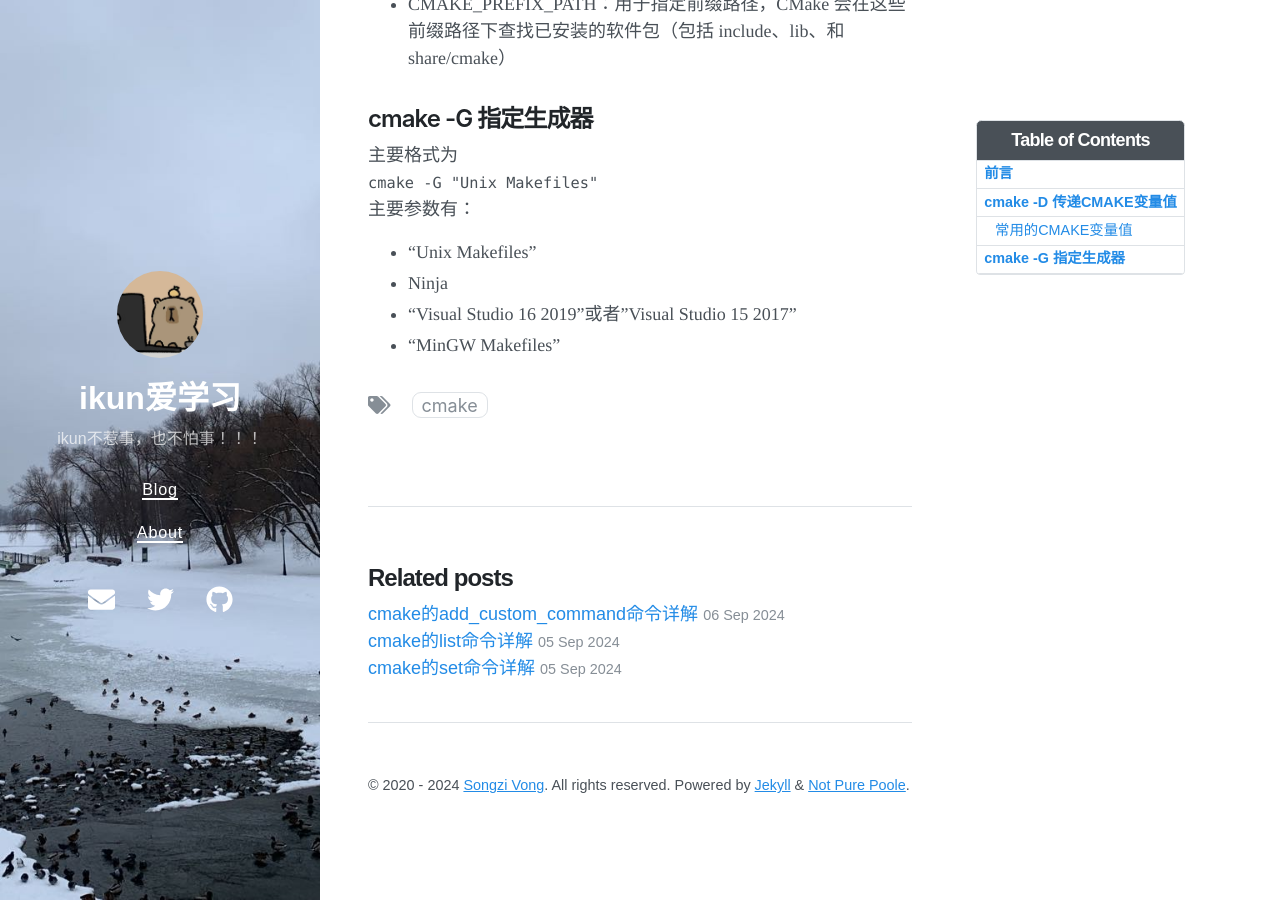
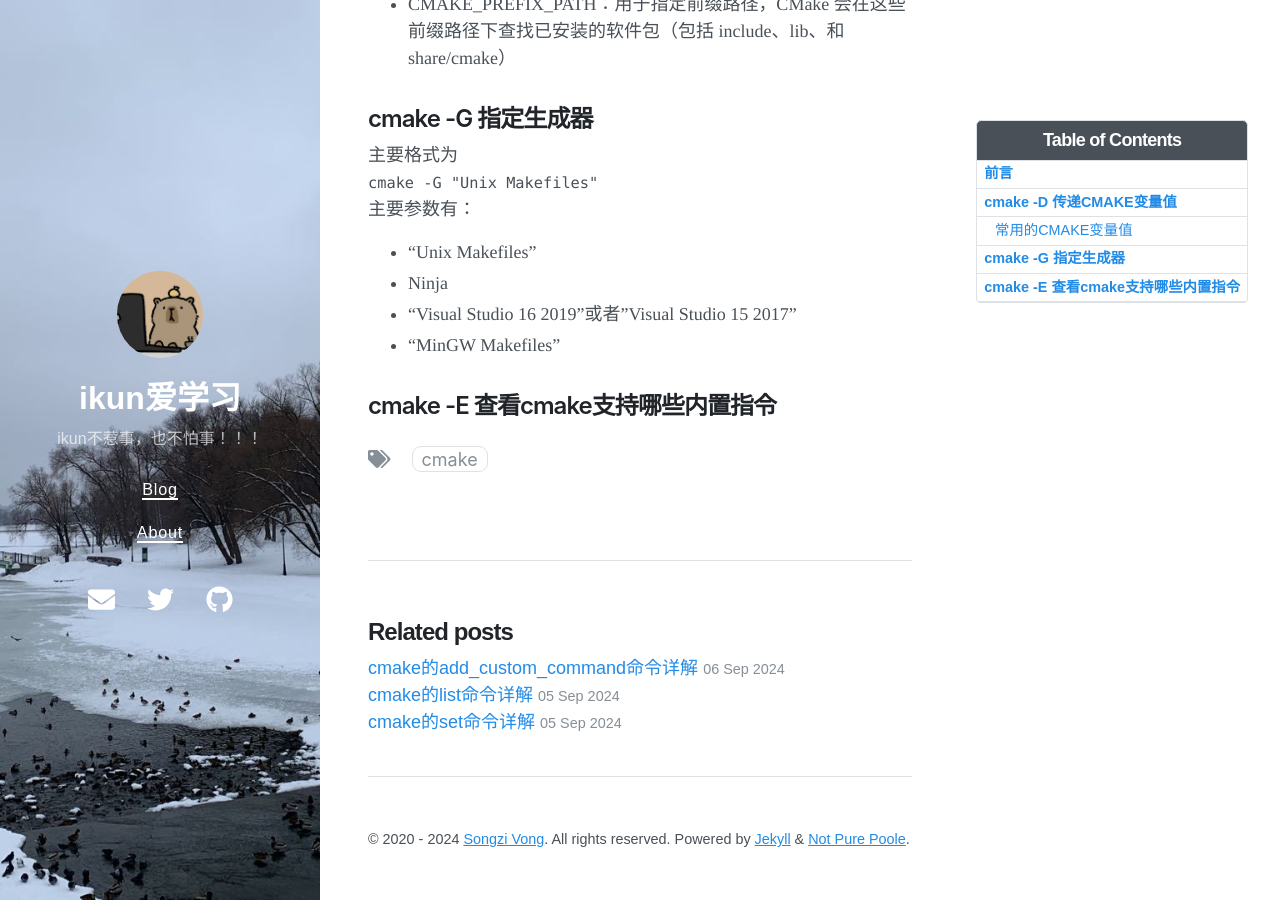
Before and after one commit to SuperIkunFan/SuperIkunFan.github.io, a Jekyll site: the page built from _posts/2024-09-04-cmake的命令行参数.md, in a window 1280 px wide and 900 px high, scrolled down 1054 px. Built offline with Jekyll 4.4.1, drawn with Linux system fonts in a browser that asks for light colours; nearby versions of some CDN libraries.

Commit message:
补充cmake -E

```diff
--- a/_posts/2024-09-04-cmake的命令行参数.md
+++ b/_posts/2024-09-04-cmake的命令行参数.md
@@ -38,3 +38,5 @@ toc: true
 + Ninja
 + "Visual Studio 16 2019"或者"Visual Studio 15 2017"
 + "MinGW Makefiles"
+
+## cmake -E 查看cmake支持哪些内置指令
```
